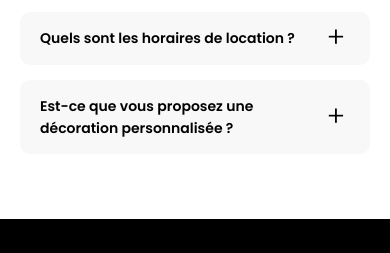
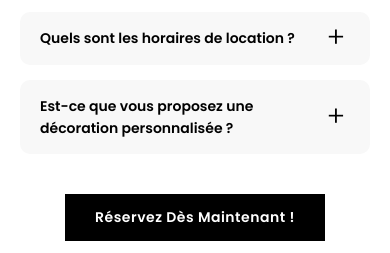
Before and after one commit to slo37/versailles, a plain HTML site: page faq.html in a window 390 px wide. Shown: the part 1119-1372 px from the top of the page. Drawn offline with nearby package versions, Linux system fonts and the light colour scheme.

```diff
--- a/css/styles-extended.css
+++ b/css/styles-extended.css
@@ -1077,7 +1077,7 @@ textarea.form-control {
 .contact-image img {
     border-radius: 10px;
     width: 100%;
-    height: 100%;
+    max-height: 650px;
     object-fit: cover;
 }
 
@@ -2698,6 +2698,50 @@ textarea.form-control {
 }
 
 /* ===================================
+   FAQ PAGE CTA BUTTON
+   =================================== */
+.faq-cta-button {
+    text-align: center;
+    margin-top: 50px;
+    padding-bottom: 30px;
+}
+
+.btn-reserve-now {
+    display: inline-block;
+    background: #000000;
+    color: #ffffff;
+    font-family: 'Poppins', sans-serif;
+    font-size: 16px;
+    font-weight: 600;
+    padding: 14px 40px;
+    text-decoration: none;
+    border-radius: 0;
+    transition: all 0.3s ease;
+    text-transform: none;
+    letter-spacing: 0.5px;
+}
+
+.btn-reserve-now:hover {
+    background: #d4af37;
+    color: #000000;
+    transform: translateY(-2px);
+    box-shadow: 0 8px 20px rgba(212, 175, 55, 0.3);
+}
+
+/* Responsive */
+@media (max-width: 768px) {
+    .faq-cta-button {
+        margin-top: 40px;
+        padding-bottom: 20px;
+    }
+
+    .btn-reserve-now {
+        font-size: 14px;
+        padding: 12px 30px;
+    }
+}
+
+/* ===================================
    SERVICES PAGE ENHANCED SECTION
    =================================== */
 .services-section-enhanced {
--- a/faq.html
+++ b/faq.html
@@ -219,6 +219,11 @@
                     </div>
                 </div>
             </div>
+
+            <!-- CTA Button -->
+            <div class="faq-cta-button">
+                <a href="contact.html" class="btn-reserve-now">Réservez Dès Maintenant !</a>
+            </div>
         </div>
     </section>
 
```
Also changed, not shown: contact.html (+1 -1 lines), assets/images/contact-1.jpg (added).
